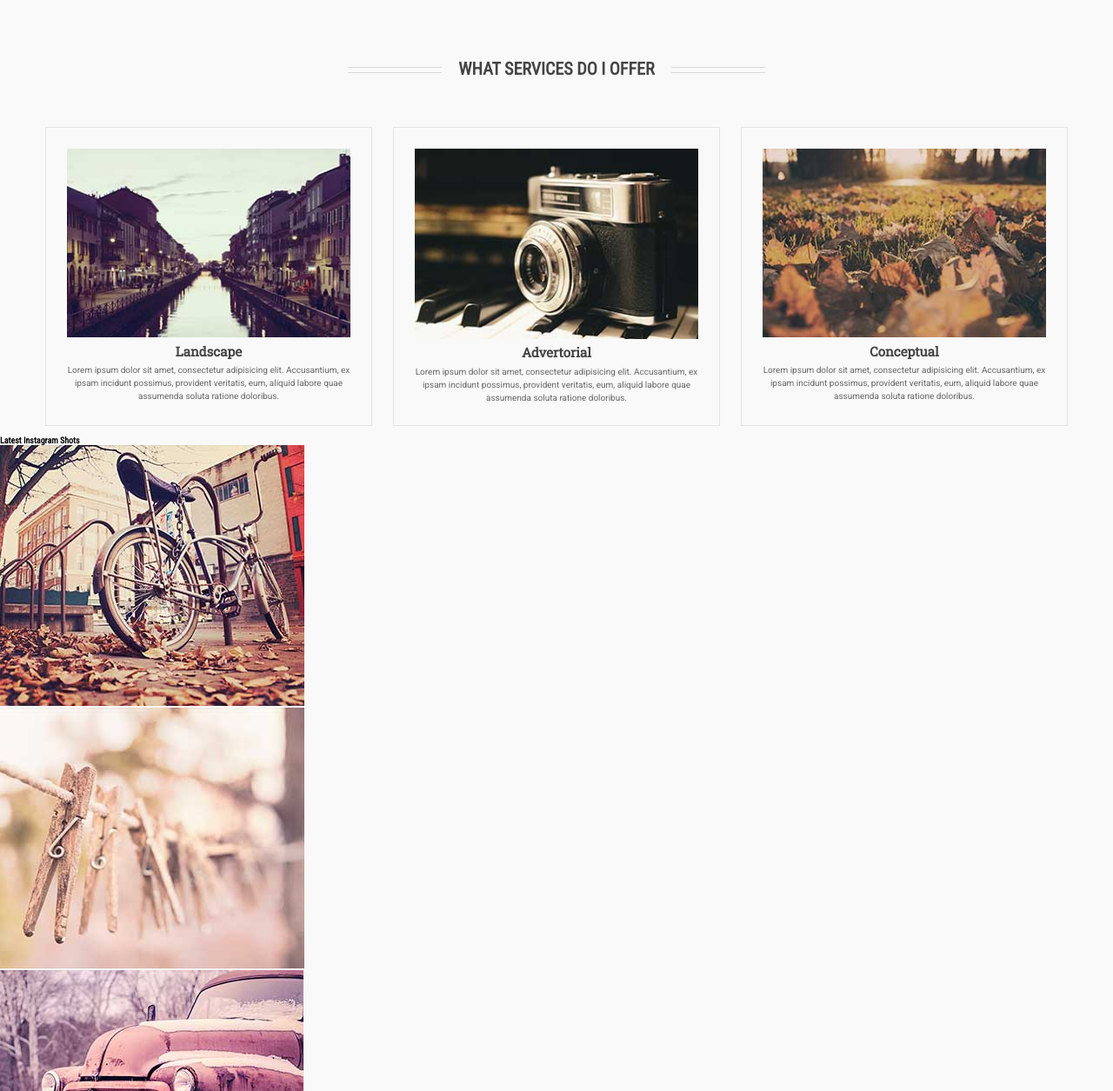
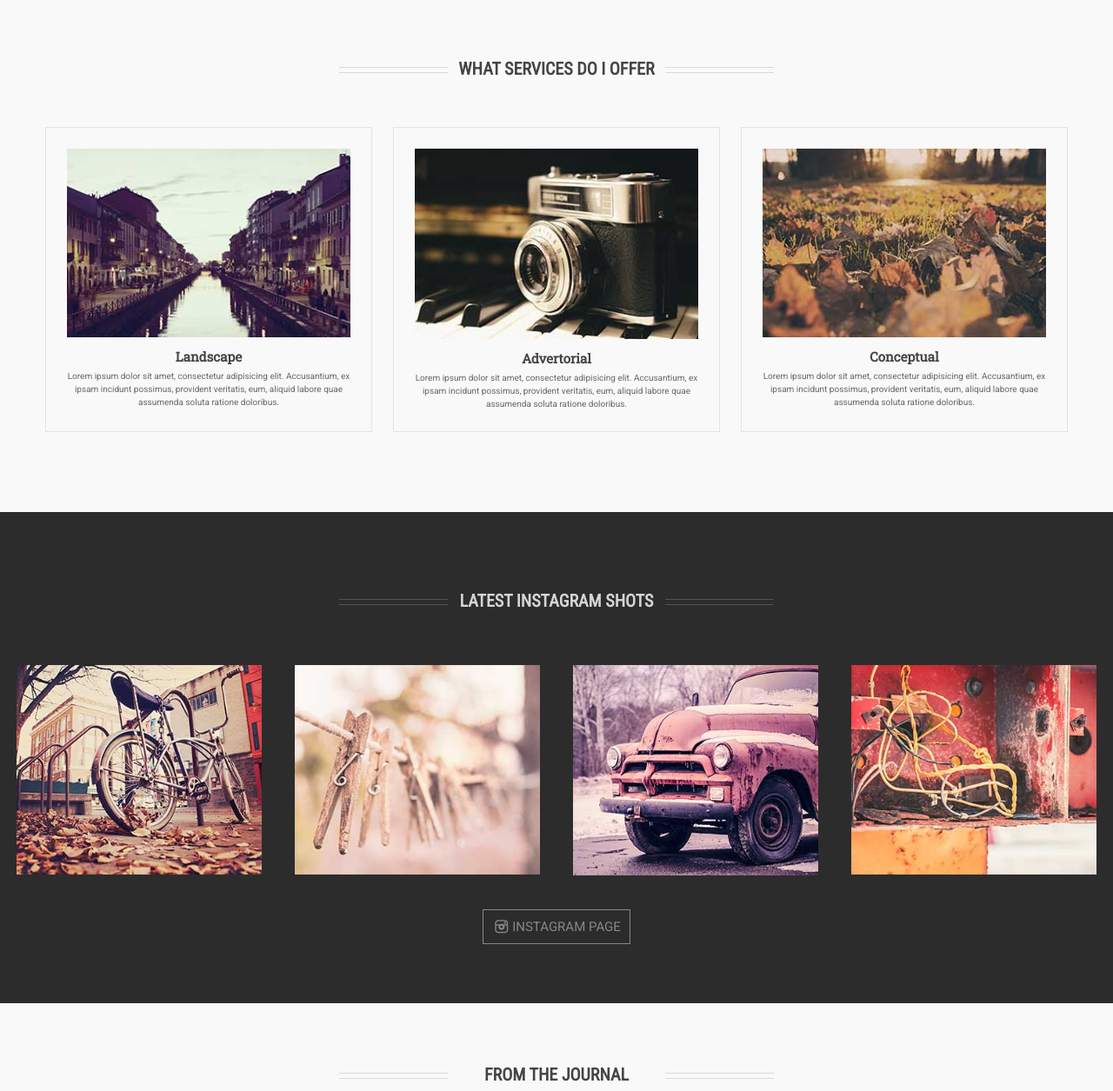
Before and after one commit to Messidt/psd-to-html, a plain HTML site: page index.html in a window 1280 px wide. Shown: the part 705-1960 px from the top of the page at 87% size. Drawn offline with Linux system fonts and the light colour scheme.

Commit message:
#Latest-shots section finished.

```diff
--- a/index.html
+++ b/index.html
@@ -58,8 +58,8 @@
       <section id='services'>
         <h2 class='services title'>Hello, I'm Jonathon Kubb a freelance Photographer.</h2>
         <p class='services paragraph'>Based in New York, I specialize in landscape advertorial and conceptual photography.</p>
-        <div class='h2-border'></div>
-        <h2 class='services offer'>What services do I offer</h2>
+        <div class='section-title-border'></div>
+        <h2 class='section-title'>What services do I offer</h2>
         <ul>
           <li>
             <img src="images/services-1.jpg" alt="">
@@ -80,8 +80,8 @@
       </section>
     </div>
     <section id='latest-shots'>
-      <h2>Latest Instagram Shots</h2>
-      <div class='h2-border'></div>
+      <div class='section-title-border'></div>
+      <h2 class='section-title'>Latest Instagram Shots</h2>
       <ul>
         <li>
           <img src="images/insta-1.jpg" alt="">
@@ -96,12 +96,12 @@
           <img src="images/insta-4.jpg" alt="">
         </li>
       </ul>
-      <div><a href="">Instagram Page</a></div>
+      <div id='instagram'><a href=""><i class="icon-instagram"></i>Instagram Page</a></div>
     </section>
     <div class='wrapper'>
       <section id='journal'>
-        <h2>From the Journal</h2>
-        <div class='h2-border'></div>
+        <div class='section-title-border'></div>
+        <h2 class='section-title'>From the Journal</h2>
         <ul>
           <li>
             <h3>Palentesque Malesuada Vulputate</h3>
--- a/scss/style.scss
+++ b/scss/style.scss
@@ -6,6 +6,28 @@
   text-indent: -10000px;
   line-height: 0;
   margin: 0;
+}
+
+@mixin section-title {
+  color: #444444;
+  text-transform: uppercase;
+  font-size: 2rem;
+  // make it responsive
+  width: 250px;
+  margin: 0 auto;
+  text-align: center;
+  position: relative;
+  top: -45px;
+  background: #f9f9f9;
+}
+
+@mixin section-title-border {
+  border-top: 1px solid #d9d9d9;
+  border-bottom: 1px solid #d9d9d9;
+  // make it responsive
+  width: 500px;
+  margin: 80px auto 30px auto;
+  height: 5px;
 }
 
 html {
@@ -116,6 +138,7 @@ header {
 #services {
   background: #f9f9f9;
   width: 100%;
+  padding-bottom: 80px;
 
   h2.services.title {
     color: #444444;
@@ -131,23 +154,11 @@ header {
     font-size: 1.5rem;
   }
 
-  .h2-border {
-    border-top: 1px solid #d9d9d9;
-    border-bottom: 1px solid #d9d9d9;
-    width: 40%;
-    margin: 80px auto 30px auto;
-    height: 5px;
+  .section-title-border {
+    @include section-title-border;
   }
-  h2.services.offer {
-    color: #444444;
-    text-transform: uppercase;
-    font-size: 2rem;
-    width: 22%;
-    margin: 0 auto;
-    text-align: center;
-    position: relative;
-    top: -45px;
-    background: #f9f9f9;
+  h2.section-title {
+    @include section-title;
   }
 
   ul {
@@ -170,7 +181,7 @@ header {
       font-family: 'Roboto Slab', serif;
       font-size: 1.5rem;
       color: #444444;
-      padding-top: 2%;
+      padding-top: 4%;
     }
     p {
       color: #676767;
@@ -186,5 +197,64 @@ header {
 // SERVICES END //
 
 #latest-shots {
-  background-color: #2c2c2cY
+  background-color: #2c2c2c;
+  padding-top: 20px;
+  padding-bottom: 80px;
+
+  .section-title {
+    @include section-title;
+    color: #d5d5d5;
+    background-color: #2c2c2c;
+  }
+
+  .section-title-border {
+    @include section-title-border;
+    border-color: #535353;
+  }
+
+  ul {
+    display: flex;
+    list-style-type: none;
+  }
+
+  li {
+    width: 22%;
+    margin: 1.5%;
+
+    img {
+      width: 100%;
+    }
+  }
+  #instagram {
+    width: 200px;
+    margin: 0 auto;
+    text-align: center;
+    padding-top: 30px;
+
+    a {
+      text-decoration: none;
+      color: #878787;
+      border: 1px solid #878787;
+      text-transform: uppercase;
+      padding: 10px;
+      font-size: 1.5rem;
+      font-family: 'Roboto', sans-serif;
+    }
+
+    i {
+      margin-right: 2px;
+    }
+  }
 }
+
+// LATEST SHOTS END //
+
+#journal {
+  .section-title-border {
+    @include section-title-border;
+  }
+
+  .section-title {
+    @include section-title;
+  }
+}
```
Also changed, not shown: css/style.css.
